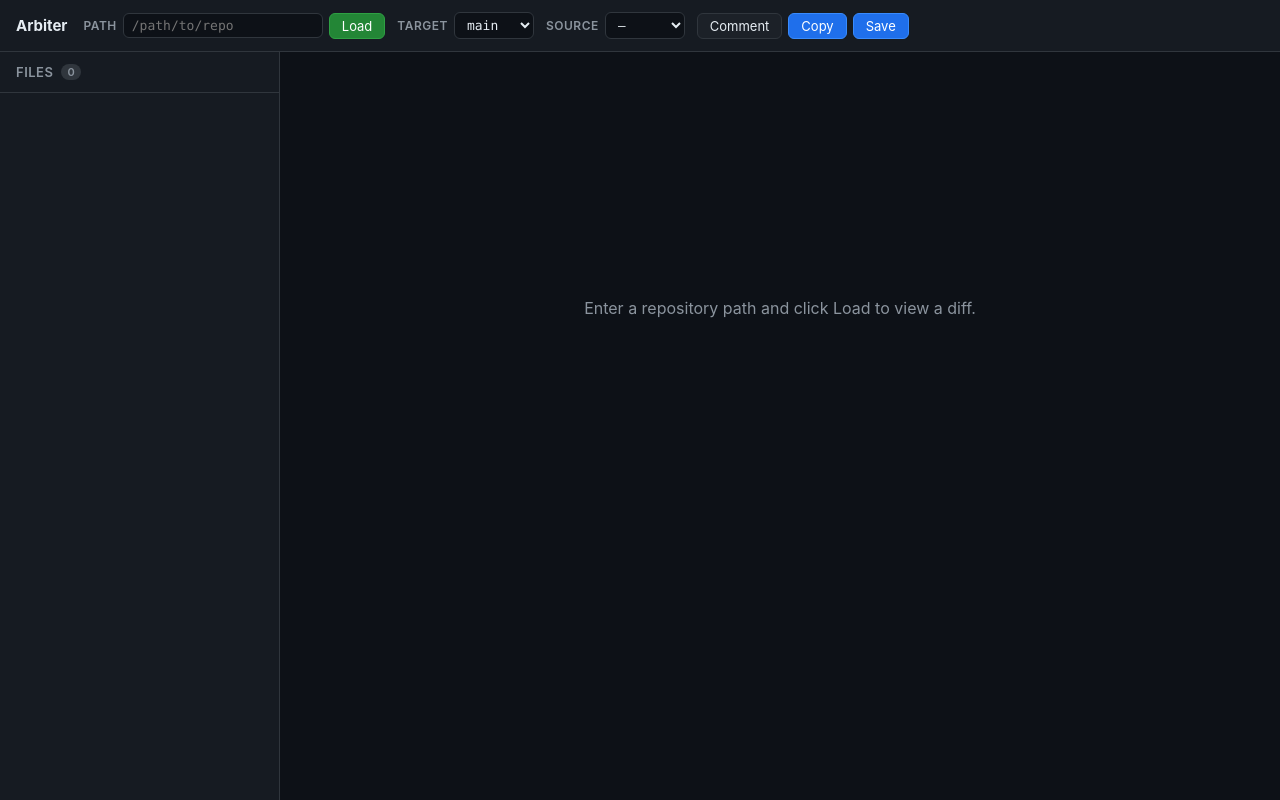
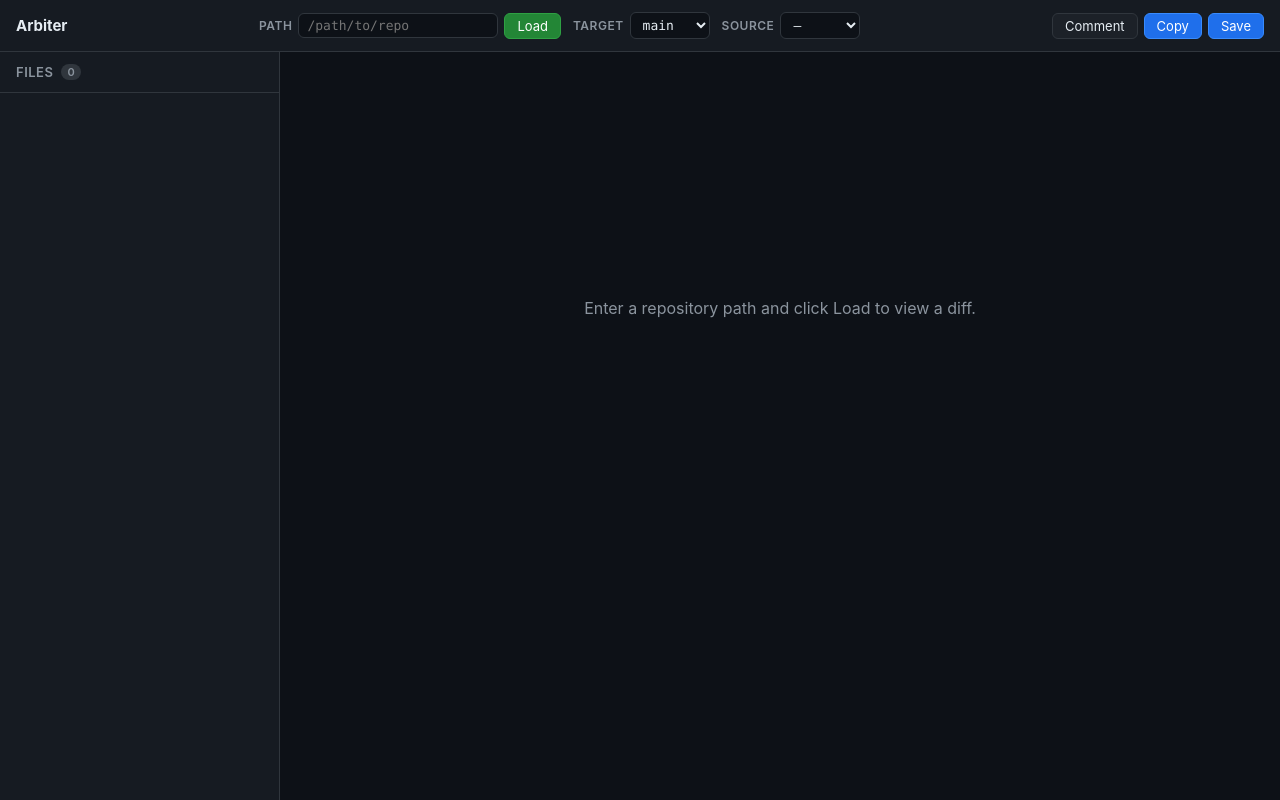
Before and after one commit to johnhof/arbiter, a website: page public/index.html in a window 1280 px wide. Drawn offline with nearby package versions, Linux system fonts and the light colour scheme; no server answers.

Commit message:
Layout header as left/center/right with shrinkable gaps
Logo pinned left, inputs centered, action buttons pinned right.
Space between sections collapses as the viewport shrinks.

```diff
--- a/public/index.html
+++ b/public/index.html
@@ -13,7 +13,7 @@
     <div class="header-left">
       <span class="logo">Arbiter</span>
     </div>
-    <div class="header-controls">
+    <div class="header-center">
       <div class="control-group">
         <label for="base-path">Path</label>
         <input type="text" id="base-path" placeholder="/path/to/repo" spellcheck="false">
@@ -27,11 +27,11 @@
         <label for="source-branch">Source</label>
         <select id="source-branch"><option>—</option></select>
       </div>
-      <div class="control-group">
-        <button id="btn-diff-comment" class="btn btn-secondary" title="Add overall comment">Comment</button>
-        <button id="btn-copy-comments" class="btn btn-accent" title="Copy comments to clipboard">Copy</button>
-        <button id="btn-save-comments" class="btn btn-accent" title="Save comments to file">Save</button>
-      </div>
+    </div>
+    <div class="header-right">
+      <button id="btn-diff-comment" class="btn btn-secondary" title="Add overall comment">Comment</button>
+      <button id="btn-copy-comments" class="btn btn-accent" title="Copy comments to clipboard">Copy</button>
+      <button id="btn-save-comments" class="btn btn-accent" title="Save comments to file">Save</button>
     </div>
   </header>
 
--- a/public/style.css
+++ b/public/style.css
@@ -49,9 +49,10 @@ html, body {
   padding: 0 16px; gap: 16px;
   z-index: 100;
 }
-.header-left { display: flex; align-items: center; }
+.header-left { display: flex; align-items: center; flex-shrink: 0; }
 .logo { font-weight: 700; font-size: 15px; color: var(--text); white-space: nowrap; }
-.header-controls { display: flex; align-items: center; gap: 12px; flex: 1; overflow: hidden; min-width: 0; }
+.header-center { display: flex; align-items: center; gap: 12px; flex: 1; overflow: hidden; min-width: 0; justify-content: center; }
+.header-right { display: flex; align-items: center; gap: 6px; flex-shrink: 0; }
 .control-group { display: flex; align-items: center; gap: 6px; white-space: nowrap; min-width: 0; flex-shrink: 1; }
 .control-group label { font-size: 12px; color: var(--text-muted); font-weight: 600; text-transform: uppercase; letter-spacing: 0.5px; }
 
```
